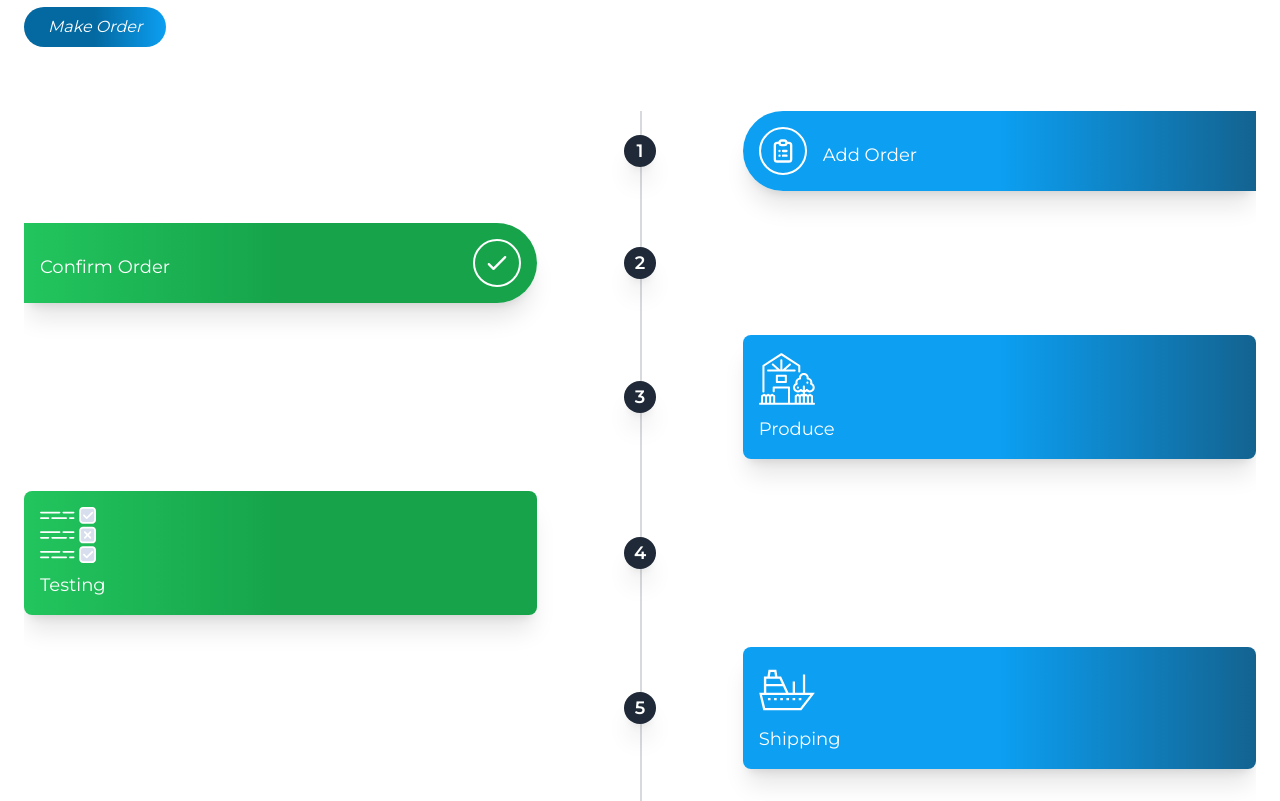
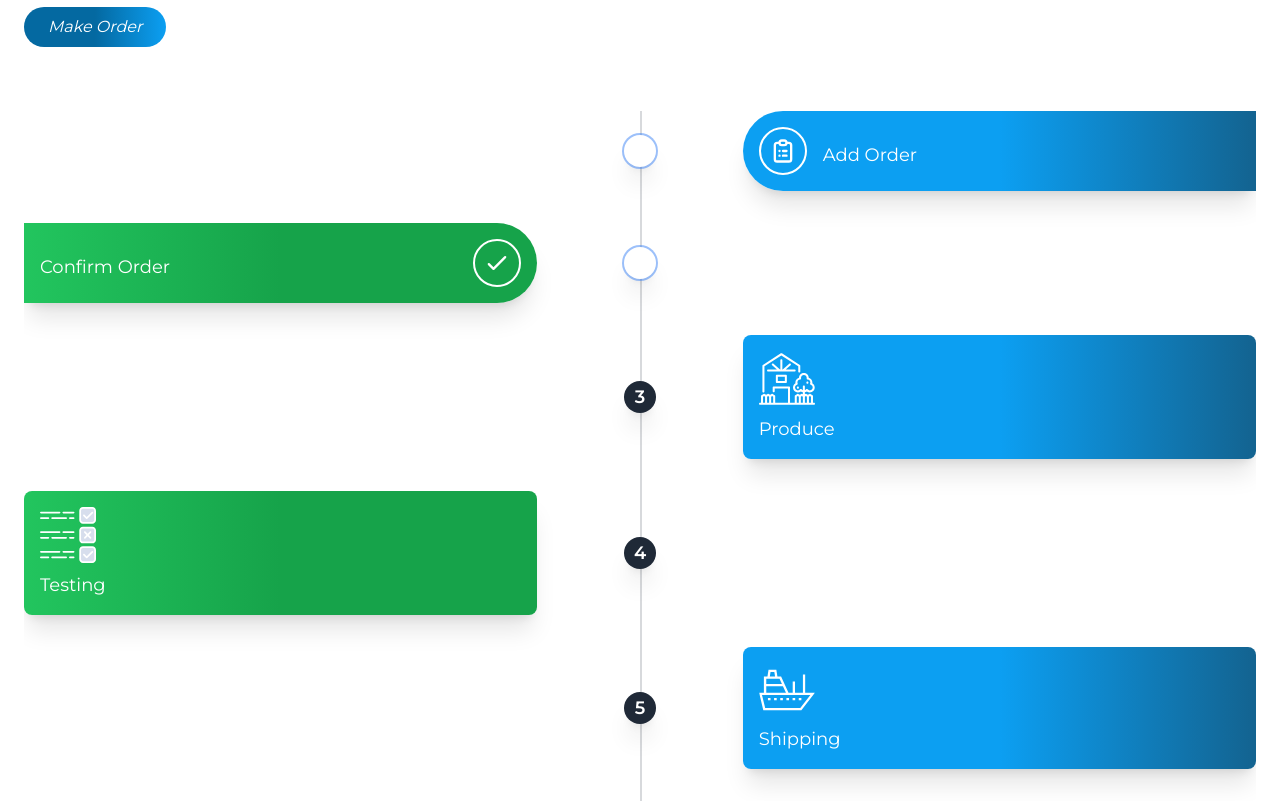
Before and after one commit to mendsalbert/schain, a Next.js app: page / in a window 1280 px wide. Shown: the part 2121-2922 px from the top of the page. Built offline with nearby package versions, Linux system fonts and the light colour scheme.

Commit message:
schain ui

```diff
--- a/pages/index.tsx
+++ b/pages/index.tsx
@@ -52,21 +52,20 @@ const Index = (props: Props) => {
 
             <div className="mb-8 flex justify-between items-center w-full right-timeline">
               <div className="order-1 w-5/12"></div>
-              <div className="z-20 flex items-center order-1 bg-gray-800 shadow-xl w-8 h-8 rounded-full">
+              <div className="z-20 flex items-center order-1 ring-2 bg-white shadow-xl w-8 h-8 rounded-full">
                 <h1 className="mx-auto font-semibold text-lg text-white">1</h1>
               </div>
               <div className="rounded-tl-full  flex flex-row justify-between items-center space-x-4 rounded-bl-full order-1 bg-gradient-to-r from-[#0C9FF2] via-[#0C9FF2] text-white to-[#136390] rounded-lg shadow-xl w-5/12  p-4">
                 <div className="border-2 border-white p-2 rounded-full w-max h-max">
                   <ClipboardListIcon className="h-7" />
                 </div>
-                {/* <img src="/images/order.svg " className="w-14" /> */}
                 <h3 className="mt-2 w-full text-white text-lg">Add Order</h3>
               </div>
             </div>
 
             <div className="mb-8 flex justify-between flex-row-reverse items-center w-full left-timeline">
               <div className="order-1 w-5/12"></div>
-              <div className="z-20 flex items-center order-1 bg-gray-800 shadow-xl w-8 h-8 rounded-full">
+              <div className="z-20 flex items-center order-1 ring-2 bg-white shadow-xl w-8 h-8 rounded-full">
                 <h1 className="mx-auto text-white font-semibold text-lg">2</h1>
               </div>
               {/* <div className="order-1 bg-gradient-to-r from-green-500 via-green-600 text-white to-green-600 rounded-lg shadow-xl w-5/12  p-4"> */}
```
